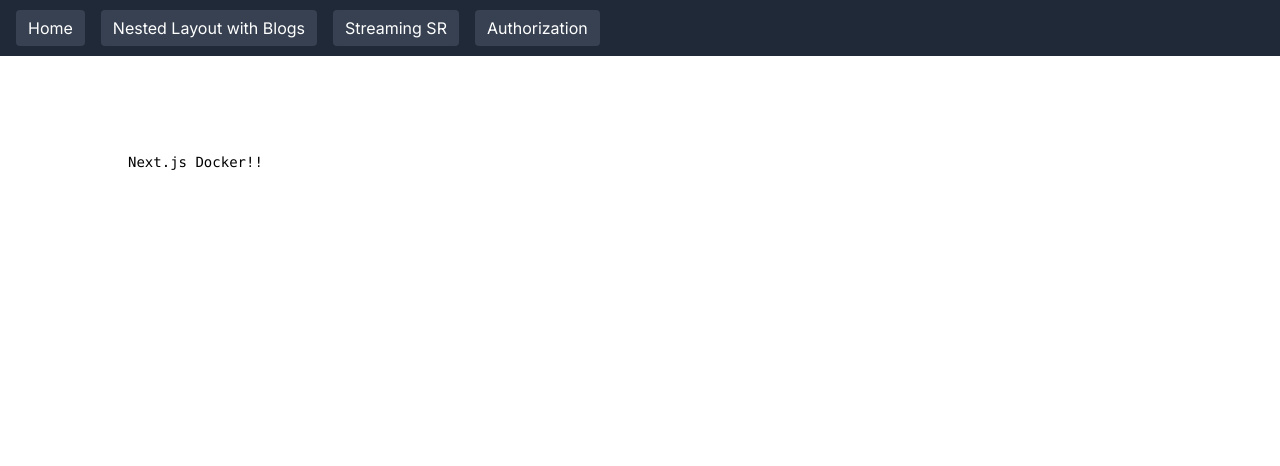
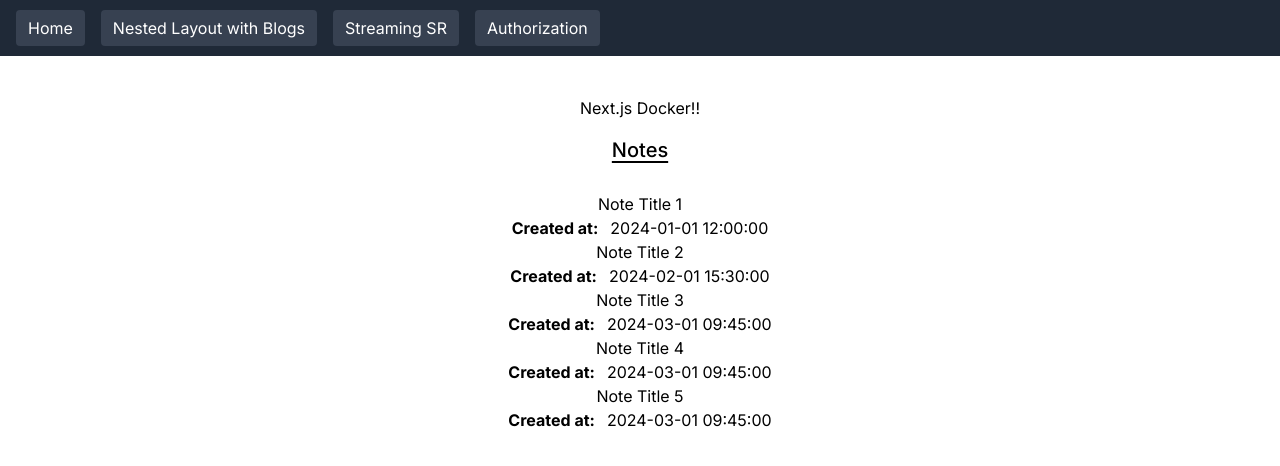
Before and after one commit to hideaki-kawai/nextjs-docker, a Next.js app: page / in a window 1280 px wide. Shown: the top 466 px of the page. Built offline with nearby package versions, Linux system fonts and the light colour scheme.

Commit message:
fix: コンポーネントの追加・修正

```diff
--- a/src/app/layout.tsx
+++ b/src/app/layout.tsx
@@ -2,7 +2,7 @@ import type { Metadata } from 'next';
 import { Inter } from 'next/font/google';
 import './globals.css';
 import { commonMetadata } from '@/config/metadata';
-import { NavBar } from '@/components/nav-bar';
+import { NavBar } from '@/components/navBar';
 
 const inter = Inter({ subsets: ['latin'] });
 
--- a/src/app/page.tsx
+++ b/src/app/page.tsx
@@ -1,9 +1,12 @@
+import { NotesList } from '@/components/notesList';
+
 export default function Home() {
   return (
-    <main className="flex min-h-screen flex-col items-center justify-between p-24">
-      <div className="z-10 max-w-5xl w-full items-center justify-between font-mono text-sm lg:flex">
+    <main>
+      <div className="m-10 text-center">
         Next.js Docker!!
+        <NotesList />
       </div>
     </main>
-  )
+  );
 }
--- a/src/components/nav-bar.tsx
+++ b/src/components/navBar.tsx
@@ -1,6 +1,6 @@
 import Link from 'next/link';
 
-export const NavBar = () => {
+export const NavBar = async () => {
   return (
     <header className="bg-gray-800 p-4">
       <nav className="space-x-4">
--- /dev/null
+++ b/src/components/notesList.tsx
@@ -0,0 +1,35 @@
+import { format } from 'date-fns';
+import noteMock from '@/tests/mocks/noteMock.json';
+
+type Note = {
+  id: number;
+  title: string;
+  created_at: string;
+};
+
+const fetchNotes = async (): Promise<Note[]> => {
+  await new Promise(resolve => setTimeout(resolve, 2000));
+  return noteMock;
+};
+
+export const NotesList = async () => {
+  const notes = await fetchNotes();
+  return (
+    <div>
+      <p className="my-4 pb-3 text-xl font-medium underline underline-offset-4">
+        Notes
+      </p>
+      <ul className="m-3">
+        {notes.map(note => (
+          <li key={note.id}>
+            <p>{note.title}</p>
+            <p>
+              <strong className="mr-3">Created at:</strong>
+              {note && format(new Date(note.created_at), 'yyyy-MM-dd HH:mm:ss')}
+            </p>
+          </li>
+        ))}
+      </ul>
+    </div>
+  );
+};
--- /dev/null
+++ b/src/tests/mocks/noteMock.json
@@ -0,0 +1,27 @@
+[
+  {
+    "id": 1,
+    "title": "Note Title 1",
+    "created_at": "2024-01-01T12:00:00.000Z"
+  },
+  {
+    "id": 2,
+    "title": "Note Title 2",
+    "created_at": "2024-02-01T15:30:00.000Z"
+  },
+  {
+    "id": 3,
+    "title": "Note Title 3",
+    "created_at": "2024-03-01T09:45:00.000Z"
+  },
+  {
+    "id": 4,
+    "title": "Note Title 4",
+    "created_at": "2024-03-01T09:45:00.000Z"
+  },
+  {
+    "id": 5,
+    "title": "Note Title 5",
+    "created_at": "2024-03-01T09:45:00.000Z"
+  }
+]
```
